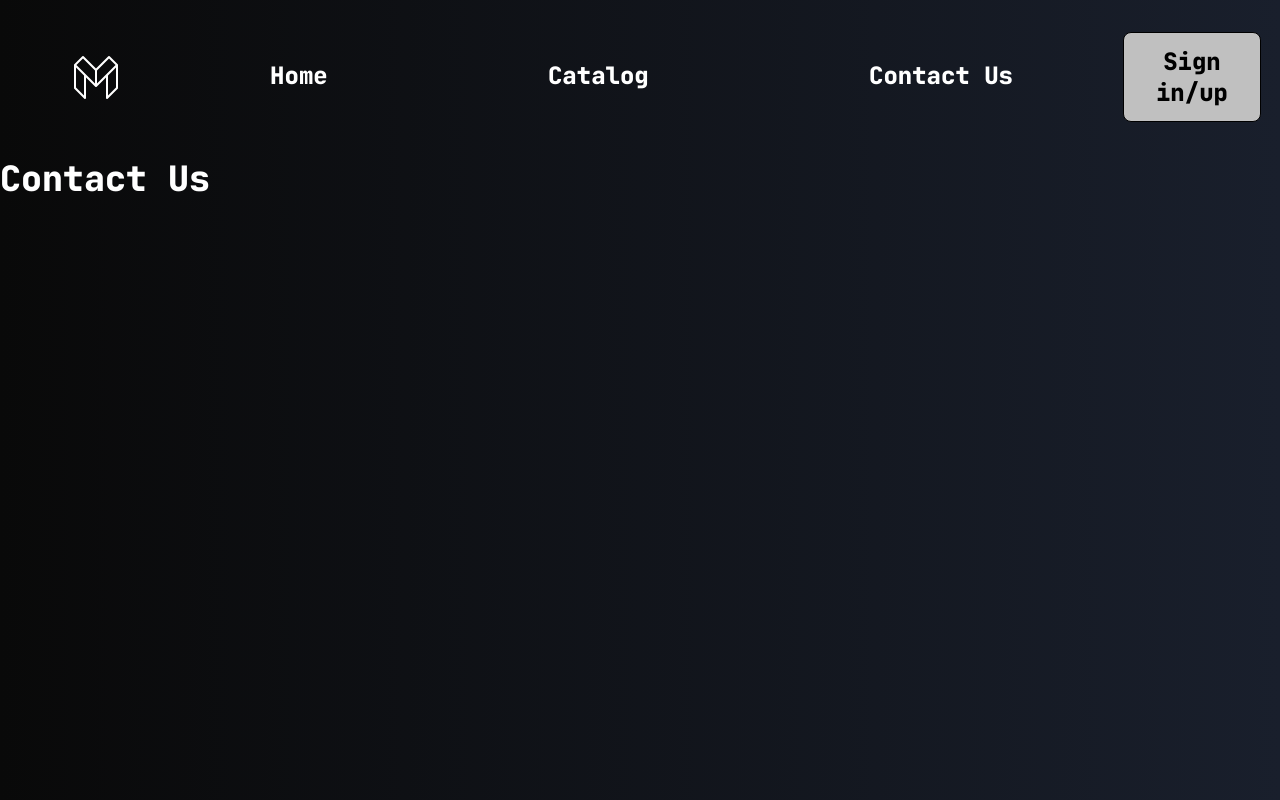
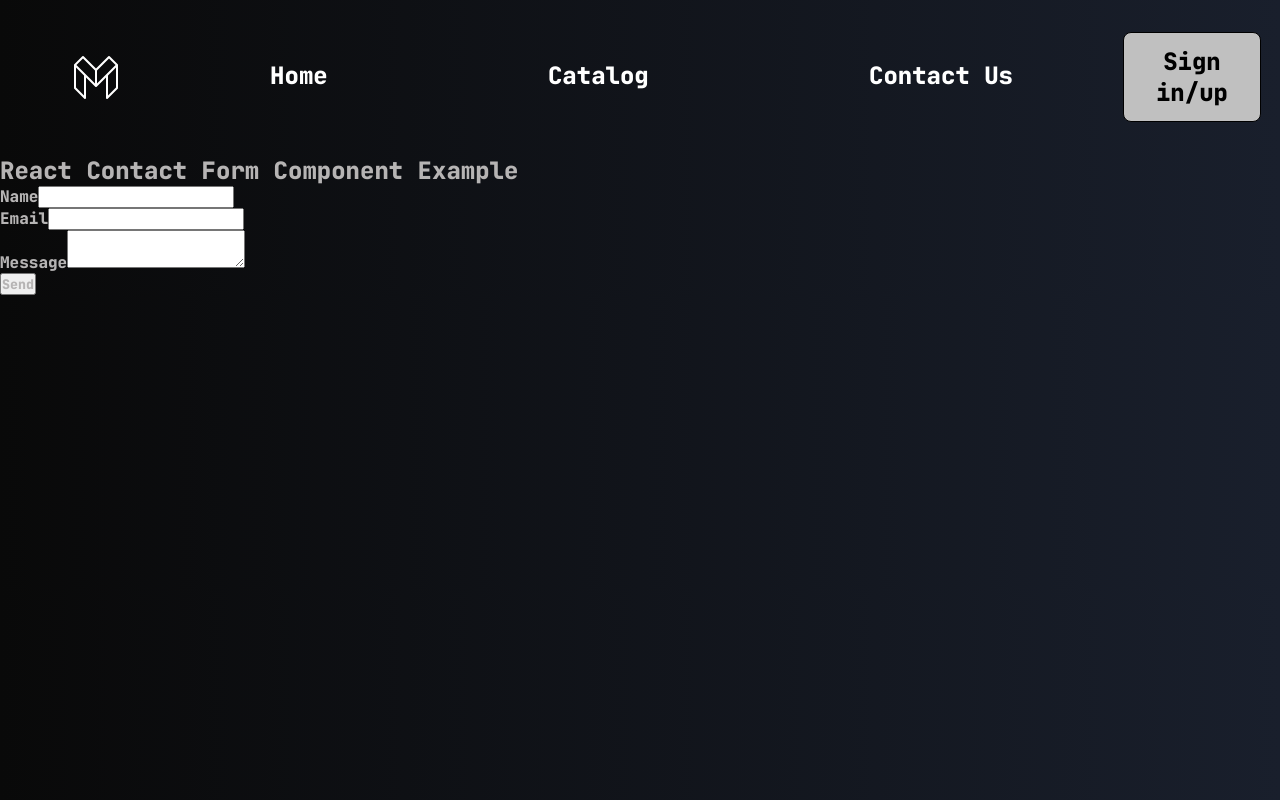
Before and after one commit to MysticalDawn/SWE363-Project, a React (Vite) app in the folder client/: page /contact in a window 1280 px wide. Built offline with nearby package versions, Linux system fonts and the light colour scheme.

Commit message:
contact_us page structure

```diff
--- a/client/src/pages/contact_us.jsx
+++ b/client/src/pages/contact_us.jsx
@@ -1,10 +1,46 @@
 import { CustomNav } from "../components/custom_nav.jsx";
+import React from "react";
 export const ContactUs = () => {
+  const [formStatus, setFormStatus] = React.useState("Send");
+  const onSubmit = (e) => {
+    e.preventDefault();
+    setFormStatus("Submitting...");
+    const { name, email, message } = e.target.elements;
+    let conFom = {
+      name: name.value,
+      email: email.value,
+      message: message.value,
+    };
+    console.log(conFom);
+  };
   return (
     <>
       <CustomNav />
-      <div>
-        <h1>Contact Us</h1>
+      <div className="container mt-5">
+        <h2 className="mb-3">React Contact Form Component Example</h2>
+        <form onSubmit={onSubmit}>
+          <div className="mb-3">
+            <label className="form-label" htmlFor="name">
+              Name
+            </label>
+            <input className="form-control" type="text" id="name" required />
+          </div>
+          <div className="mb-3">
+            <label className="form-label" htmlFor="email">
+              Email
+            </label>
+            <input className="form-control" type="email" id="email" required />
+          </div>
+          <div className="mb-3">
+            <label className="form-label" htmlFor="message">
+              Message
+            </label>
+            <textarea className="form-control" id="message" required />
+          </div>
+          <button className="btn btn-danger" type="submit">
+            {formStatus}
+          </button>
+        </form>
       </div>
     </>
   );
```
